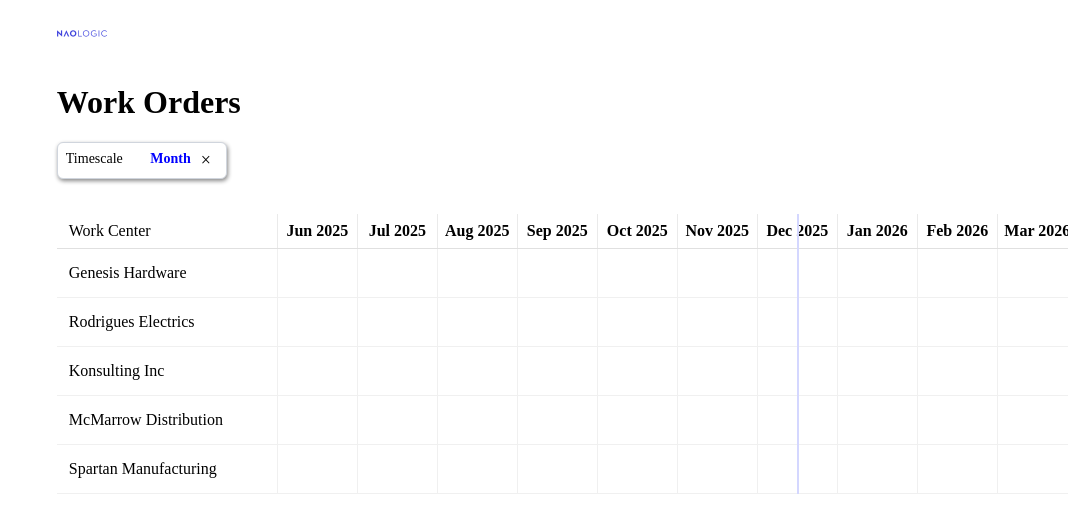
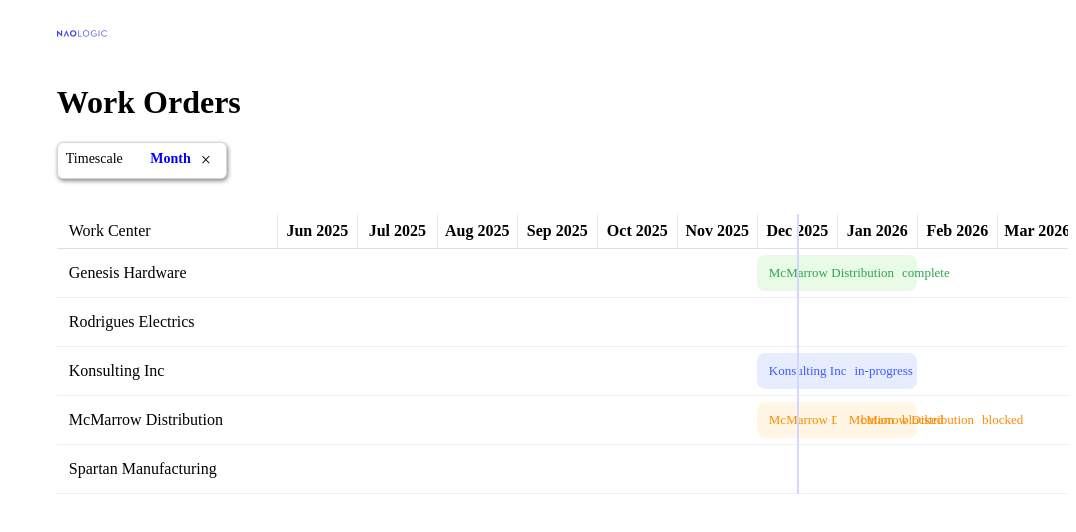
Before and after one commit to Gonza07/schedule-timeline, an Angular app: page / in a window 1280 px wide. Shown: the top 532 px of the page, without its empty margins (204-1280 px from the left). Built offline with nearby package versions, Linux system fonts and the light colour scheme; a web font is replaced by a local one.

Commit message:
Add mock data. Show orders in schedule with colors. Show orders on every timescale change

```diff
--- a/src/app/timeline-schedule/timeline-schedule.component.html
+++ b/src/app/timeline-schedule/timeline-schedule.component.html
@@ -26,14 +26,34 @@
   class="timeline-row"
   *ngFor="let center of workCenters"
 >
+  <!-- Work center label -->
   <div class="timeline-cell work-center-cell">
     {{ center.label }}
   </div>
 
+<!-- TIMELINE SLOTS (grid + orders) -->
+<div class="timeline-slots">
+
+  <!-- Grid cells (solo estructura visual) -->
   <div
     class="timeline-cell"
     *ngFor="let slot of timeSlots"
   ></div>
+
+  <!-- WORK ORDERS -->
+  <div
+    class="work-order"
+    *ngFor="let order of getOrdersForCenter(center.id)"
+    [style.left.px]="getOrderLeft(order)"
+    [style.width.px]="getOrderWidth(order)"
+    [ngClass]="order.status"
+  >
+    <span class="work-order-label">{{ order.label }}</span>
+    <span class="work-order-status">{{ order.status }}</span>
   </div>
 
 </div>
+</div>
+
+
+</div>
--- a/src/app/timeline-schedule/timeline-schedule.component.scss
+++ b/src/app/timeline-schedule/timeline-schedule.component.scss
@@ -103,3 +103,37 @@
   z-index: 5;
   pointer-events: none;
 }
+
+.timeline-row {
+  position: relative;
+}
+
+.work-order {
+  position: absolute;
+  top: 6px;
+  height: 36px;
+  border-radius: 8px;
+  padding: 0 12px;
+  display: flex;
+  align-items: center;
+  gap: 8px;
+  font-size: 13px;
+  white-space: nowrap;
+  box-sizing: border-box;
+}
+
+/* Status colors */
+.work-order.in-progress {
+  background: #e8ecff;
+  color: #3b5bff;
+}
+
+.work-order.blocked {
+  background: #fff6e5;
+  color: #ff8a00;
+}
+
+.work-order.complete {
+  background: #e9fbe7;
+  color: #2da44e;
+}
--- a/src/app/timeline-schedule/timeline-schedule.component.ts
+++ b/src/app/timeline-schedule/timeline-schedule.component.ts
@@ -39,16 +39,30 @@ export class TimelineScheduleComponent implements OnInit, OnChanges {
     {
       workCenterId: 3,
       label: 'Konsulting Inc',
-      start: dayjs().subtract(5, 'day'),
-      end: dayjs().add(10, 'day'),
+      start: dayjs().subtract(2, 'day'),
+      end: dayjs().add(6, 'day'),
       status: 'in-progress',
     },
     {
       workCenterId: 4,
       label: 'McMarrow Distribution',
+      start: dayjs().subtract(1, 'day'),
+      end: dayjs().add(9, 'day'),
+      status: 'blocked',
+    },
+    {
+      workCenterId: 4,
+      label: 'McMarrow Distribution',
+      start: dayjs().add(11, 'day'),
+      end: dayjs().add(1, 'day'),
+      status: 'blocked',
+    },
+    {
+      workCenterId: 1,
+      label: 'McMarrow Distribution',
       start: dayjs().subtract(2, 'day'),
-      end: dayjs().add(20, 'day'),
-      status: 'blocked',
+      end: dayjs().add(10, 'day'),
+      status: 'complete',
     },
   ];
   public months = dayjs().get('month');
@@ -158,4 +172,56 @@ export class TimelineScheduleComponent implements OnInit, OnChanges {
         return slot.format('DD MMM');
     }
   }
+
+    private isSameSlot(date: dayjs.Dayjs, slot: dayjs.Dayjs): boolean {
+    switch (this.timeScale) {
+      case 'hour':
+        return date.isSame(slot, 'hour');
+      case 'week':
+        return date.isSame(slot, 'week');
+      case 'month':
+        return date.isSame(slot, 'month');
+      case 'day':
+      default:
+        return date.isSame(slot, 'day');
+    }
+  }
+
+
+  public getOrdersForCenter(centerId: number) {
+    return this.mockOrders.filter((o) => o.workCenterId === centerId);
+  }
+
+  public getOrderLeft(order: any): number {
+  const startIndex = this.timeSlots.findIndex((slot) =>
+    this.isSameSlot(order.start, slot) || order.start.isBefore(slot)
+  );
+    if (startIndex < 0) return 0;
+
+    return (
+    this.workCenterColumnWidth +
+    startIndex * this.columnWidth
+  );
+  }
+
+public getOrderWidth(order: any): number {
+  const startIndex = this.timeSlots.findIndex((slot) =>
+    this.isSameSlot(order.start, slot) || order.start.isBefore(slot)
+  );
+
+  const reversedIndex = [...this.timeSlots]
+    .reverse()
+    .findIndex((slot) =>
+      this.isSameSlot(order.end, slot) || order.end.isAfter(slot)
+    );
+
+  if (startIndex < 0 || reversedIndex < 0) {
+    return this.columnWidth;
+  }
+
+  const endIndex =
+    this.timeSlots.length - 1 - reversedIndex;
+
+  return (endIndex - startIndex + 1) * this.columnWidth;
 }
+}
```
Lines whose indentation alone changed are shown as unchanged.
